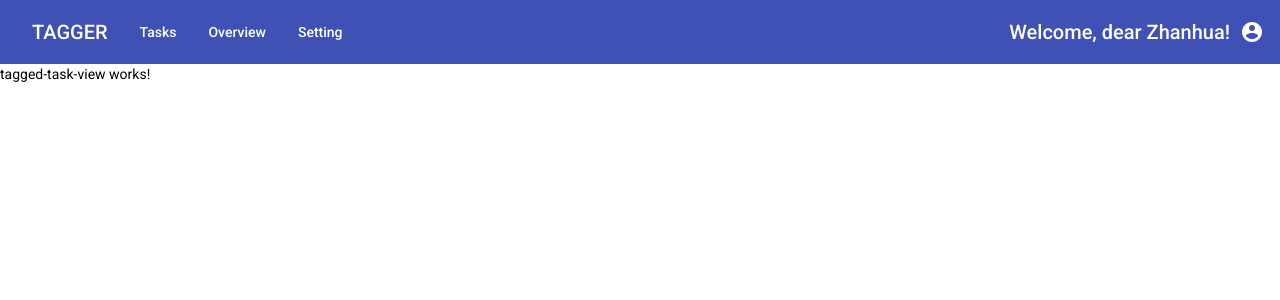
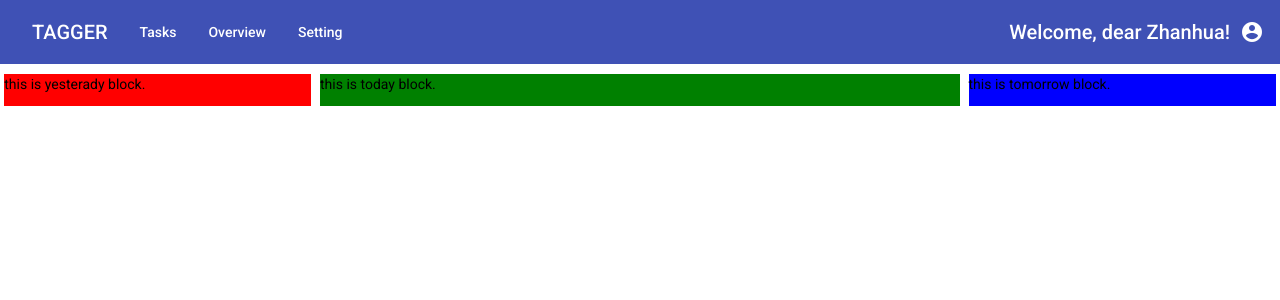
Before and after one commit to zhanhualiang/tagged, an Angular app: page / in a window 1280 px wide. Shown: the top 300 px of the page. Built offline with nearby package versions, Linux system fonts and the light colour scheme.

Commit message:
rough layout for task view

```diff
--- a/src/app/tagged-task-view/tagged-task-view.component.css
+++ b/src/app/tagged-task-view/tagged-task-view.component.css
@@ -0,0 +1,3 @@
+.container {
+    padding-top: 10px;
+}
--- a/src/app/tagged-task-view/tagged-task-view.component.html
+++ b/src/app/tagged-task-view/tagged-task-view.component.html
@@ -1 +1,17 @@
-<p>tagged-task-view works!</p>
+<div class="container" fxLayout="row wrap" fxLayoutAlign="space-around">
+    <div fxLayout="column" fxFlex="24" fxHide.lt-sm>
+        <div id="yesterday" style="background-color: red;">
+            <p>this is yesterady block.</p>
+        </div>
+    </div>
+    <div fxLayout="column" fxFlex="50" fxFlex.lt-sm="95">
+        <div id="today" style="background-color: green;">
+            <p>this is today block.</p>
+        </div>
+    </div>
+    <div fxLayout="column" fxFlex="24" fxHide.lt-sm>
+        <div id="tomorrow" style="background-color: blue;">
+            <p>this is tomorrow block.</p>
+        </div>
+    </div>
+</div>
```
